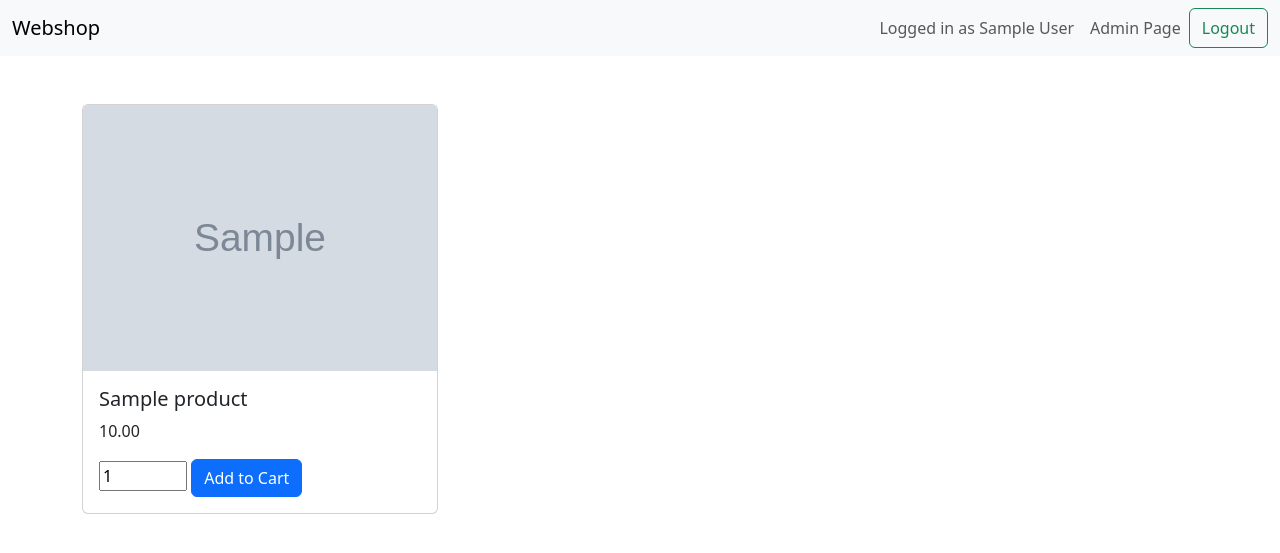
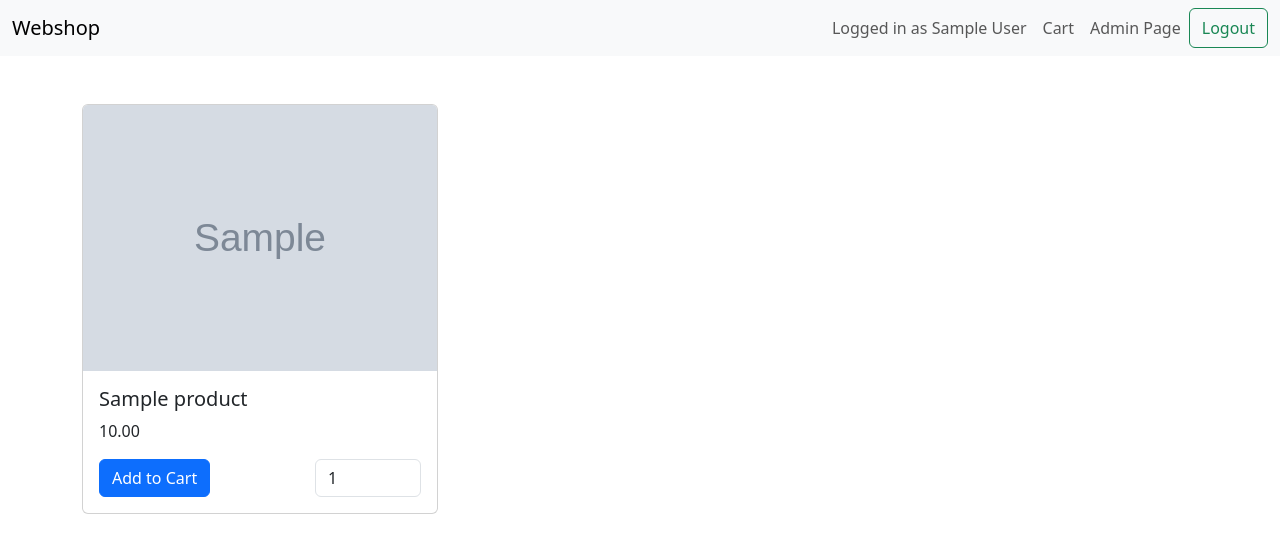
Before and after one commit to Asland3/PHPwebshop, a PHP site: page / in a window 1280 px wide. Shown: the top 553 px of the page. Run offline with PHP 8.4, Linux system fonts and the light colour scheme; the visitor is signed in with stand-in values (Sample User, id 1); tables that the repository leaves empty hold one stand-in row (values such as "Sample post"); grey boxes marked "Sample" are stand-in pictures.

Commit message:
Refactored cartController.php, cartView.php, and productsView.php to improve code structure and functionality

```diff
--- a/includes/cart/cartController.php
+++ b/includes/cart/cartController.php
@@ -29,7 +29,5 @@ foreach ($_SESSION["cart"] as $product_id => $quantity) {
     }
 }
 
-
-
 header("Location: ../../index.php");
-// exit();
+exit();
--- a/includes/cart/cartView.php
+++ b/includes/cart/cartView.php
@@ -24,6 +24,10 @@
                                             <h5 class="card-title"><?php echo $product['name']; ?></h5>
                                             <p class="card-text"><strong>Quantity:</strong> <?php echo $product['quantity']; ?></p>
                                             <p class="card-text"><strong>Price:</strong> <?php echo $product['price']; ?></p>
+                                            <form method="post" action="/includes/cart/delete_product.php">
+                                                <input type="hidden" name="product_id" value="<?php echo $product['id']; ?>">
+                                                <button type="submit" class="btn btn-danger">Delete</button>
+                                            </form>
                                         </div>
                                     </div>
                                 </div>
@@ -32,7 +36,7 @@
                         }
                     }
                 }
-                echo "<p class='font-weight-bold mt-3'>Total Price: {$totalPrice}</p>";
+                echo "<p class='fw-bold mt-3'>Total Price: {$totalPrice}</p>";
             } else {
                 echo "<p class='mt-3'>Your cart is empty.</p>";
             }
--- a/includes/products/productsView.php
+++ b/includes/products/productsView.php
@@ -7,12 +7,11 @@
                     <div class="card-body">
                         <h5 class="card-title"><?php echo $product['name']; ?></h5>
                         <p class="card-text"><?php echo $product['price']; ?></p>
-                        <form method="post" action="includes/cart/cartController.php">
+                        <form method="post" action="includes/cart/cartController.php" class="d-flex justify-content-between">
                             <input type="hidden" name="product_id" value="<?php echo $product['id']; ?>">
-                            <input type="number" name="quantity" min="1" max="99" value="1">
                             <button type="submit" class="btn btn-primary">Add to Cart</button>
+                            <input type="number" name="quantity" min="1" max="99" value="1" class="form-control w-auto">
                         </form>
-
                     </div>
                 </div>
             </div>
--- a/navbar.php
+++ b/navbar.php
@@ -28,7 +28,7 @@ require_once "includes/config_session.inc.php";
                         <a class="nav-link" href="signup.php">Signup</a>
                     <?php } else { ?>
                         <span class="nav-link">Logged in as <?php echo $_SESSION['user_name']; ?></span>
-
+                        <a class="nav-link" href="cart.php">Cart</a> <!-- Add this line -->
                         <a class="nav-link" href="admin.php">Admin Page</a>
                         <form class="d-flex" action="includes/logout.inc.php" method="post">
                             <button class="btn btn-outline-success" type="submit">Logout</button>
```
Also changed, not shown: includes/cart/delete_product.php (added, +15 -0 lines).
